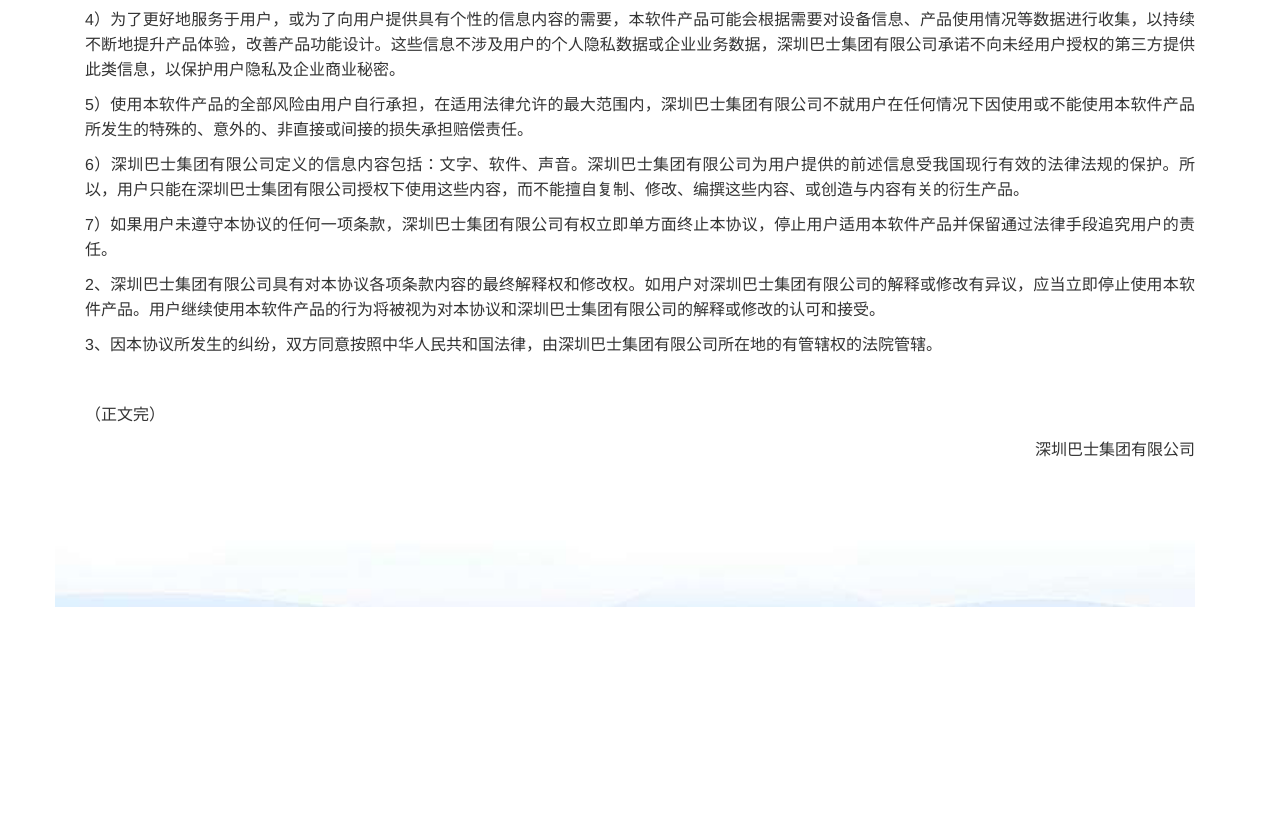
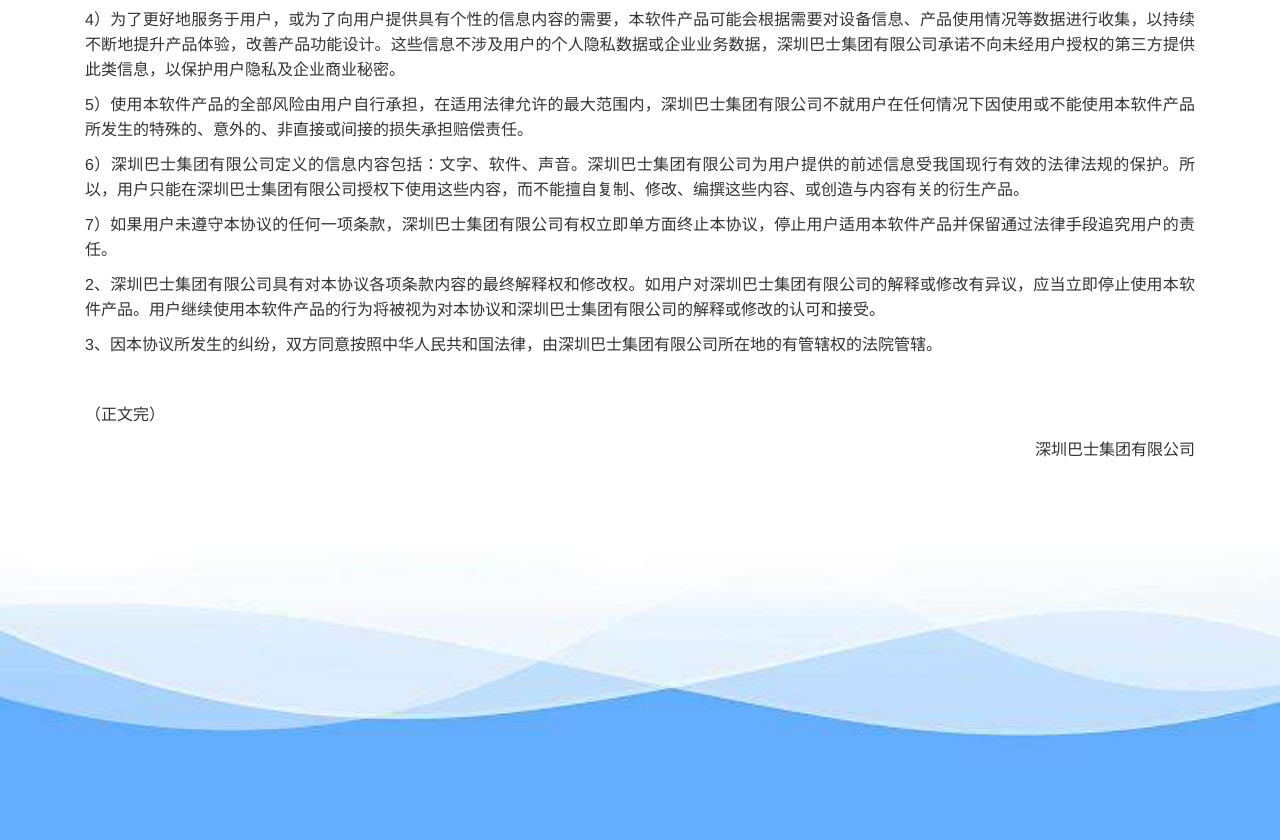
Before and after one commit to enterpriseih/mytest-2, a plain HTML site: page cloudplus_service_zh-Hans.html in a window 1280 px wide. Shown: the part 533-1373 px from the top of the page. Before the commit the page ends 1140 px from the top, so only its background shows below. Drawn offline with Linux system fonts and the light colour scheme.

Commit message:
修改图片

```diff
--- a/cloudplus_service_zh-Hans.html
+++ b/cloudplus_service_zh-Hans.html
@@ -29,12 +29,10 @@
             height: 170px;
         }
 
-        .foot {
-            background: url(img/bg3.png) top center no-repeat;
-            background-size: 100% auto;
-            height: 100px;
-            margin-left: -15px;
-            margin-right: -15px;
+        .foot img {
+            margin: 0;
+            padding: 0;
+            border: none;
         }
     </style>
 </head>
@@ -103,11 +101,10 @@
             </p>
         </div>
 
-        <div class="col-lg-12 foot">
-        </div>
-
     </div>
-
+    <div class="foot">
+        <img src="img/bg3.png" alt="" style="width: 100%;">
+    </div>
 
 </body>
 
```
Also changed, not shown: cloudplus_policy.html (+8 -11 lines).
